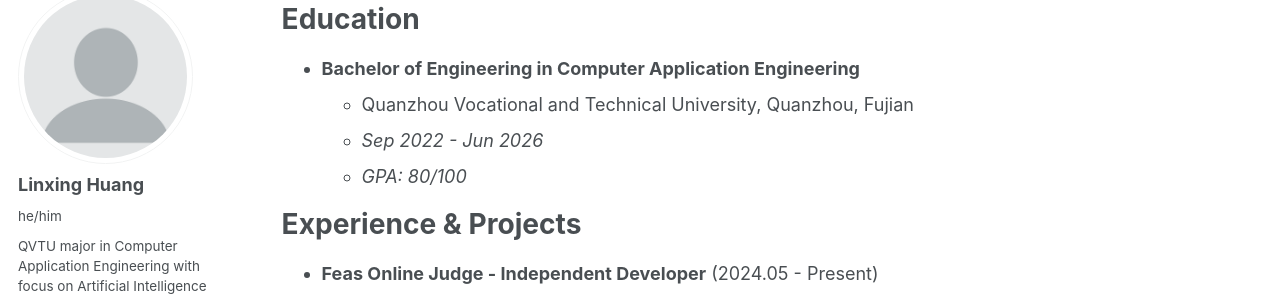
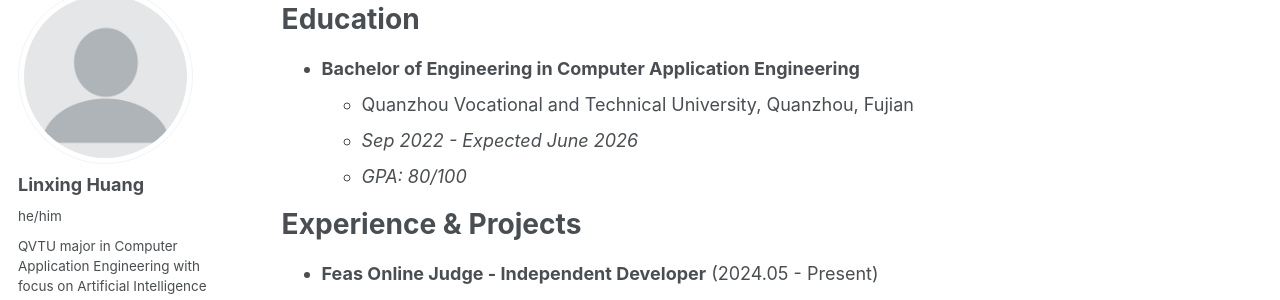
Before and after one commit to LanceHuang245/LanceHuang245.github.io, a Jekyll site: the page built from _pages/cv.md, in a window 1280 px wide and 900 px high. Shown: the part 110-410 px from the top of the window. Built offline with Jekyll 4.4.1, drawn with Linux system fonts in a browser that asks for light colours; a script that is not in the unit is left out; some of the changed text lies outside the part shown.

Commit message:
docs: cv update

```diff
--- a/_pages/cv.md
+++ b/_pages/cv.md
@@ -13,7 +13,7 @@ Education
 ======
 *   **Bachelor of Engineering in Computer Application Engineering**
     *   Quanzhou Vocational and Technical University, Quanzhou, Fujian
-    *   *Sep 2022 - Jun 2026*
+    *   *Sep 2022 - Expected June 2026*
     *   *GPA: 80/100*
 
 Experience & Projects
```
Also changed, not shown: other parts of _pages/cv.md (+0 -5 lines).
